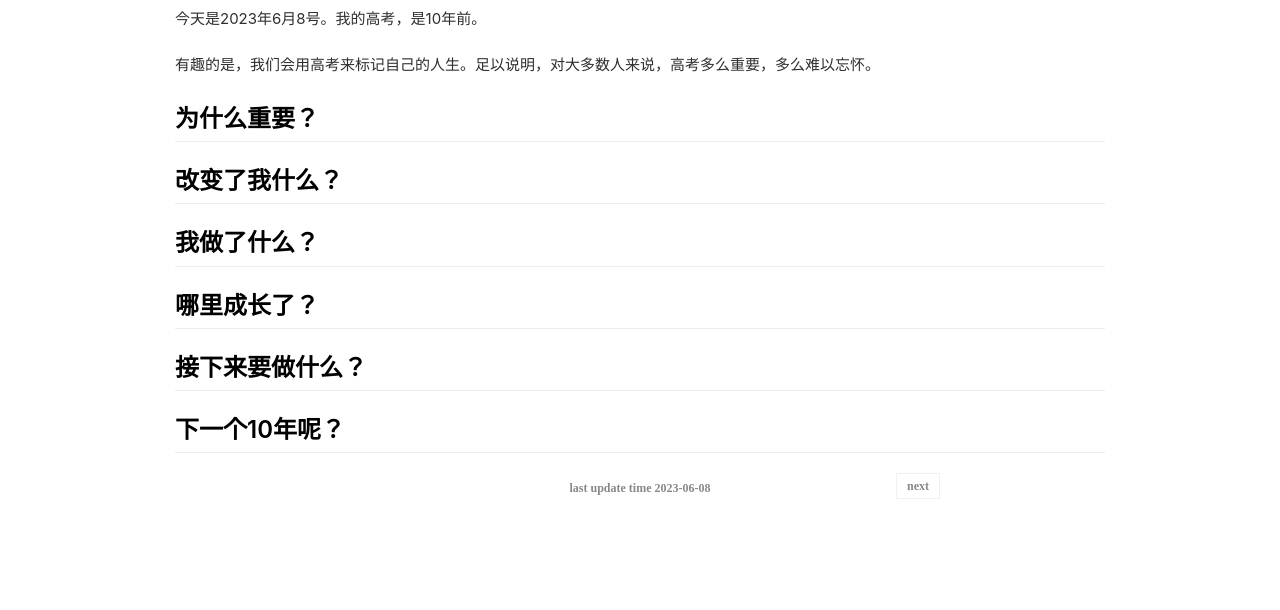
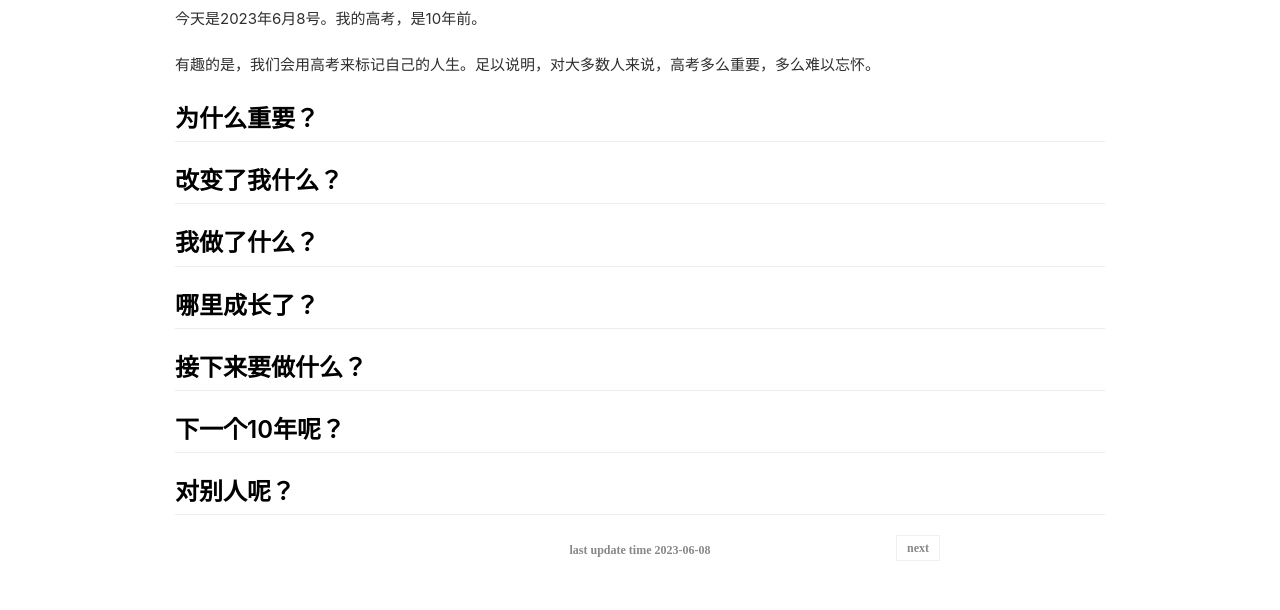
Before and after one commit to runlittlelion/runlittlelion, a plain HTML site: page 2023/06/08/new/index.html in a window 1280 px wide. Shown: the part 173-783 px from the top of the page. Drawn offline with nearby package versions, Linux system fonts and the light colour scheme; a script that the page names is missing.

Commit message:
Site updated: 2023-06-08 23:38:13

```diff
--- a/2023/06/08/new/index.html
+++ b/2023/06/08/new/index.html
@@ -67,7 +67,7 @@
 <article class="post markdown-style">
   <p>今天是2023年6月8号。我的高考，是10年前。</p>
 <p>有趣的是，我们会用高考来标记自己的人生。足以说明，对大多数人来说，高考多么重要，多么难以忘怀。</p>
-<h2 id="为什么重要？"><a href="#为什么重要？" class="headerlink" title="为什么重要？"></a>为什么重要？</h2><h2 id="改变了我什么？"><a href="#改变了我什么？" class="headerlink" title="改变了我什么？"></a>改变了我什么？</h2><h2 id="我做了什么？"><a href="#我做了什么？" class="headerlink" title="我做了什么？"></a>我做了什么？</h2><h2 id="哪里成长了？"><a href="#哪里成长了？" class="headerlink" title="哪里成长了？"></a>哪里成长了？</h2><h2 id="接下来要做什么？"><a href="#接下来要做什么？" class="headerlink" title="接下来要做什么？"></a>接下来要做什么？</h2><h2 id="下一个10年呢？"><a href="#下一个10年呢？" class="headerlink" title="下一个10年呢？"></a>下一个10年呢？</h2>
+<h2 id="为什么重要？"><a href="#为什么重要？" class="headerlink" title="为什么重要？"></a>为什么重要？</h2><h2 id="改变了我什么？"><a href="#改变了我什么？" class="headerlink" title="改变了我什么？"></a>改变了我什么？</h2><h2 id="我做了什么？"><a href="#我做了什么？" class="headerlink" title="我做了什么？"></a>我做了什么？</h2><h2 id="哪里成长了？"><a href="#哪里成长了？" class="headerlink" title="哪里成长了？"></a>哪里成长了？</h2><h2 id="接下来要做什么？"><a href="#接下来要做什么？" class="headerlink" title="接下来要做什么？"></a>接下来要做什么？</h2><h2 id="下一个10年呢？"><a href="#下一个10年呢？" class="headerlink" title="下一个10年呢？"></a>下一个10年呢？</h2><h2 id="对别人呢？"><a href="#对别人呢？" class="headerlink" title="对别人呢？"></a>对别人呢？</h2>
 </article>
 
     <div class="pagenator post-pagenator">
```
Also changed, not shown: index.html (+1 -1 lines).
